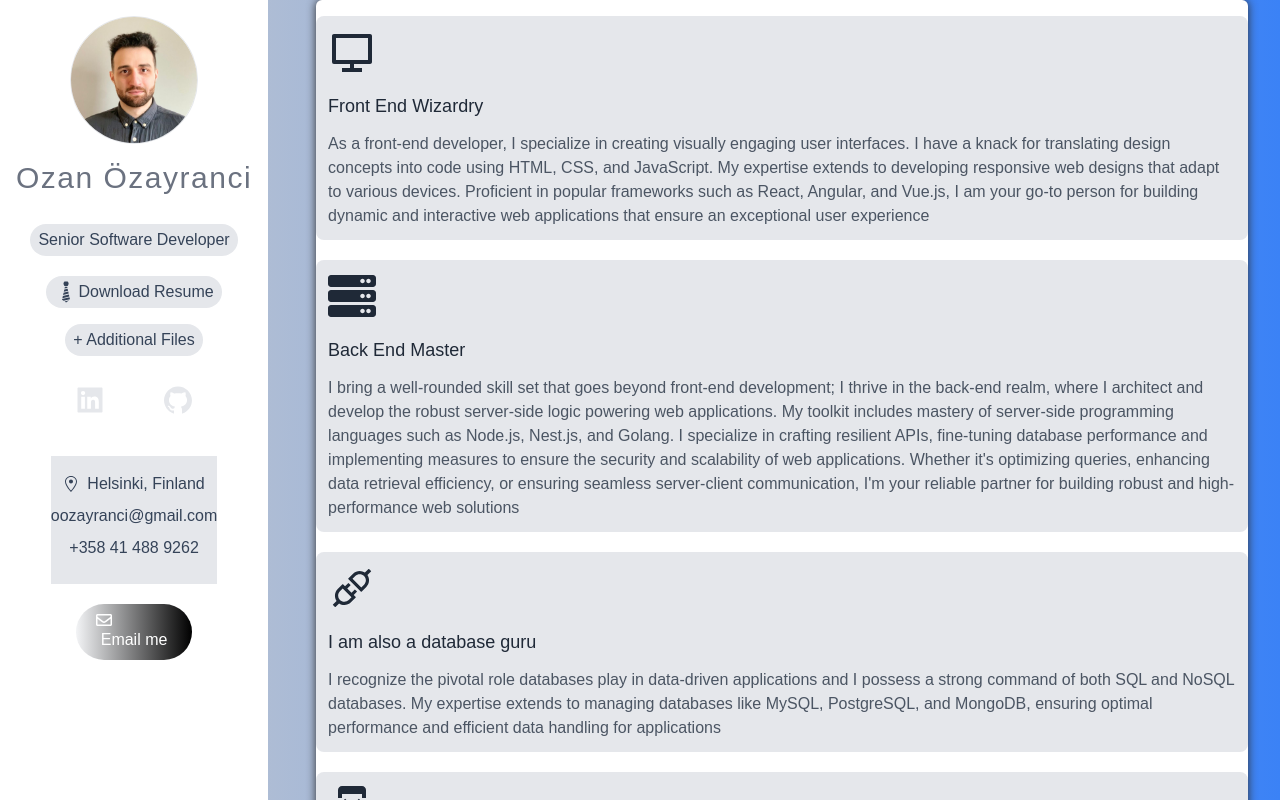
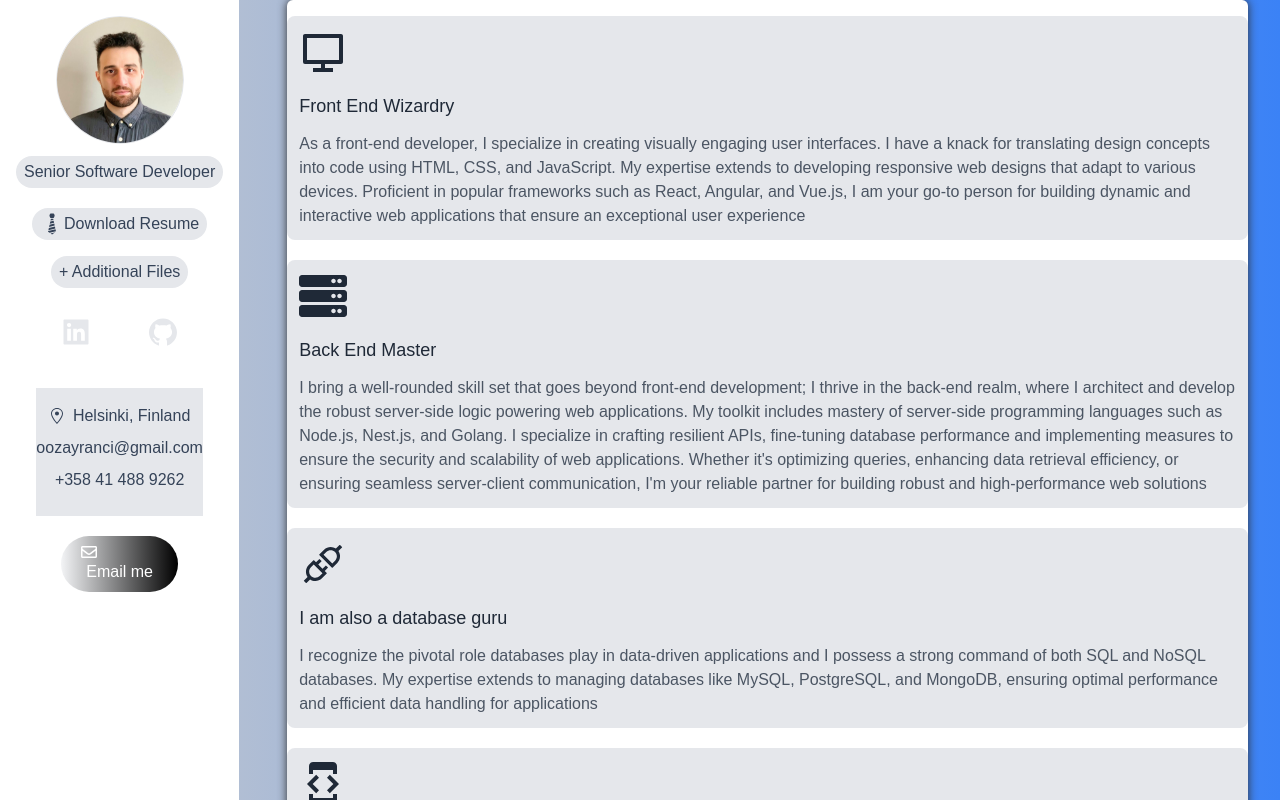
Before and after one commit to oozan/cv-web, a Next.js app: page / in a window 1280 px wide. Shown: the top 800 px of the page. Built offline with nearby package versions, Linux system fonts and the light colour scheme.

Commit message:
discard name

```diff
--- a/components/Sidebar.tsx
+++ b/components/Sidebar.tsx
@@ -16,9 +16,6 @@ const Sidebar = () => {
         loading="eager"
         decoding="async"
       />
-      <h3 className="my-4 text-3xl font-medium tracking-wider text-gray-500">
-        Ozan Özayranci
-      </h3>
       <p className="px-2 py-1 my-3 bg-gray-200 rounded-full dark:bg-dark-200 dark:bg-black-500">
         Senior Software Developer
       </p>
```
